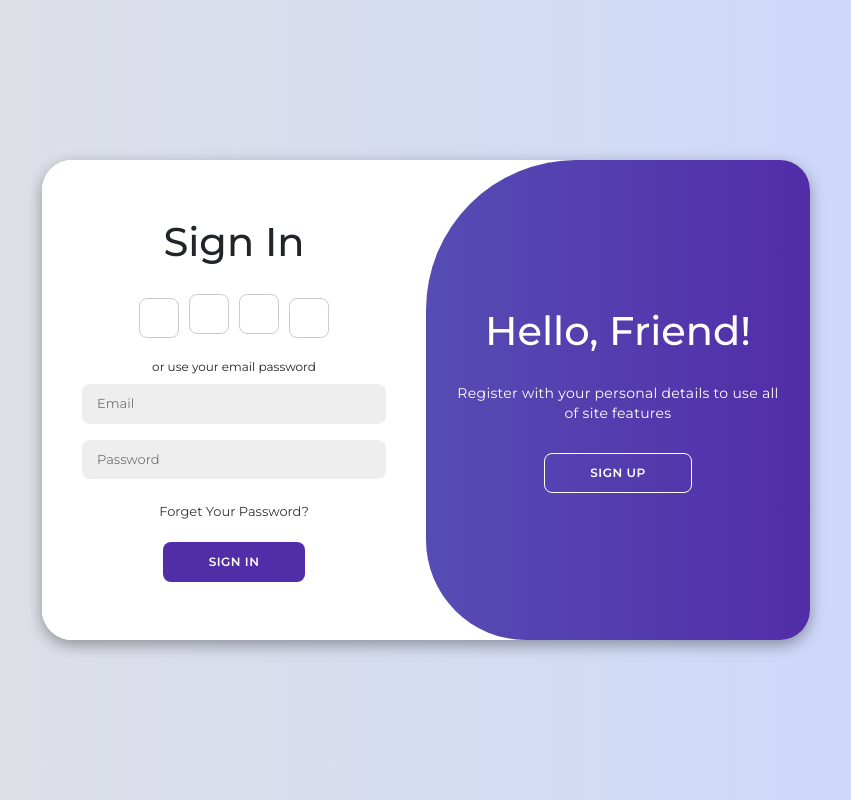
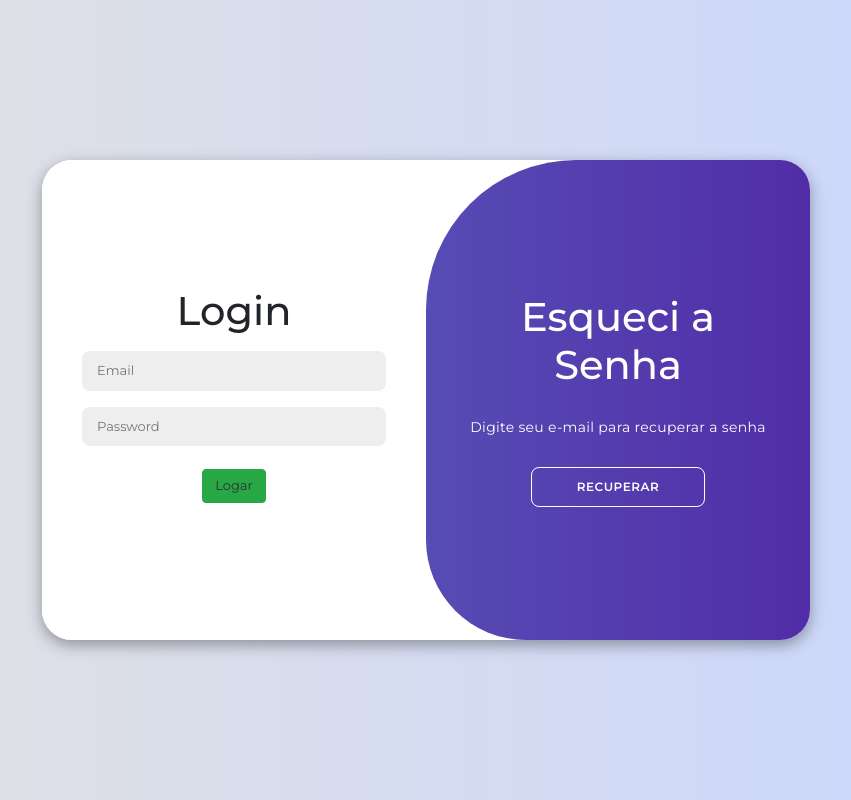
Before and after one commit to LucasTotino/pi_gandara, a PHP site: page /index.php in a window 1280 px wide. Shown: the whole page, without its empty margins (214-1065 px from the left). Run offline with PHP 8.4, Linux system fonts and the light colour scheme; some libraries are stand-ins or nearby versions.

Commit message:
atualização 17/09

```diff
--- a/compras/index.php
+++ b/compras/index.php
@@ -131,9 +131,6 @@
 
   </main>
 
-
-
-
   <script src="https://kit.fontawesome.com/74ecb76a40.js" crossorigin="anonymous"></script>
 </body>
 
--- a/index.php
+++ b/index.php
@@ -15,47 +15,31 @@
     <div class="container" id="container">
         <div class="form-container sign-up">
             <form>
-                <h1>Create Account</h1>
-                <div class="social-icons">
-                    <a href="#" class="icon"><i class="fa-brands fa-google-plus-g"></i></a>
-                    <a href="#" class="icon"><i class="fa-brands fa-facebook-f"></i></a>
-                    <a href="#" class="icon"><i class="fa-brands fa-github"></i></a>
-                    <a href="#" class="icon"><i class="fa-brands fa-linkedin-in"></i></a>
-                </div>
-                <span>or use your email for registeration</span>
-                <input type="text" placeholder="Name">
+                <h1>Esqueci a Senha</h1>
+                <span>digite seu e-mail</span>
                 <input type="email" placeholder="Email">
-                <input type="password" placeholder="Password">
-                <button>Sign Up</button>
+                <a class="btn btn-success" href="#">Recuperar</a>
             </form>
         </div>
         <div class="form-container sign-in">
             <form>
-                <h1>Sign In</h1>
-                <div class="social-icons">
-                    <a href="#" class="icon"><i class="fa-brands fa-google-plus-g"></i></a>
-                    <a href="#" class="icon"><i class="fa-brands fa-facebook-f"></i></a>
-                    <a href="#" class="icon"><i class="fa-brands fa-github"></i></a>
-                    <a href="#" class="icon"><i class="fa-brands fa-linkedin-in"></i></a>
-                </div>
-                <span>or use your email password</span>
+                <h1>Login</h1>
                 <input type="email" placeholder="Email">
                 <input type="password" placeholder="Password">
-                <a href="#">Forget Your Password?</a>
-                <button>Sign In</button>
+                <a class="btn btn-success" href="dashboard.php">Logar</a>
             </form>
         </div>
         <div class="toggle-container">
             <div class="toggle">
                 <div class="toggle-panel toggle-left">
-                    <h1>Welcome Back!</h1>
-                    <p>Enter your personal details to use all of site features</p>
-                    <button class="hidden" id="login">Sign In</button>
+                    <h1>Fazer Login</h1>
+                    <p>Entrar usando e-mail e senha</p>
+                    <button class="hidden" id="login">Entrar</button>
                 </div>
                 <div class="toggle-panel toggle-right">
-                    <h1>Hello, Friend!</h1>
-                    <p>Register with your personal details to use all of site features</p>
-                    <button class="hidden" id="register">Sign Up</button>
+                    <h1>Esqueci a Senha</h1>
+                    <p>Digite seu e-mail para recuperar a senha</p>
+                    <button class="hidden" id="register">Recuperar</button>
                 </div>
             </div>
         </div>
--- a/utils/menu.php
+++ b/utils/menu.php
@@ -28,7 +28,7 @@
     <span class="fa fa-chart-line"></span>
     <span class="label">Comercial</span>
   </a>
-  <a href="/pi_gandara/login.php" title="Sair">
+  <a href="/pi_gandara/index.php" title="Sair">
     <span class="fa fa-sharp fa-solid fa-door-open"></span>
     <span class="label">Sair</span>
   </a>
```
